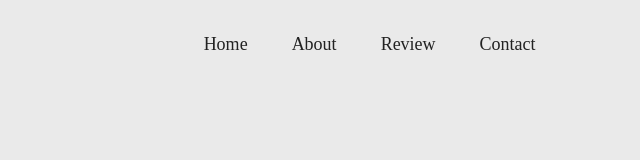
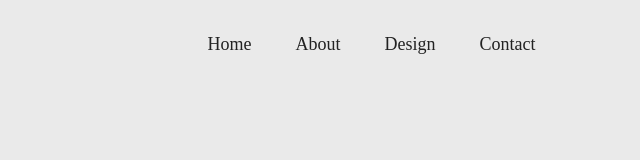
Before and after one commit to Davidpichhh/123465, a plain HTML site: page contact page.html in a window 1280 px wide. Shown: the full height of the page, 622-1262 px from the left. Drawn offline with Linux system fonts and the light colour scheme.

Commit message:
contact page.html

```diff
--- a/contact page.html
+++ b/contact page.html
@@ -18,7 +18,7 @@
         <nav class="navbar">
             <a href="Page 2.html">Home</a>
             <a href="About page.html">About</a>
-            <a href="Review page.html">Review</a>
+            <a href="Review page.html">Design</a>
             <a href="contact page.html">Contact</a>
         </nav>
     </header>
```
